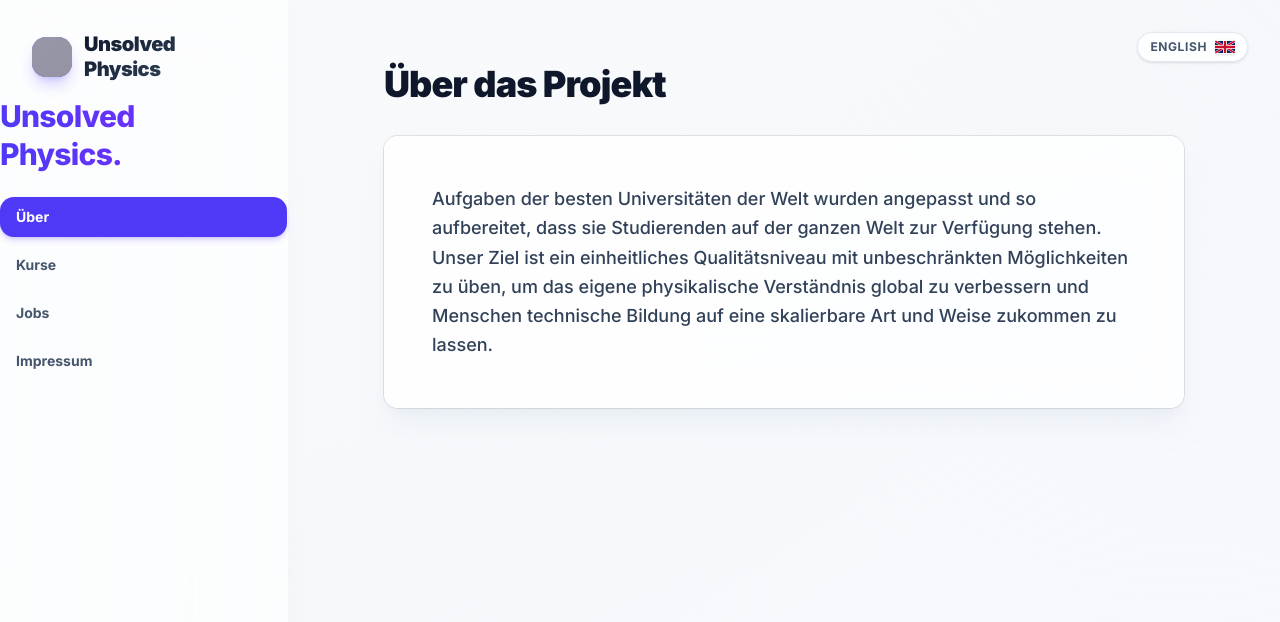
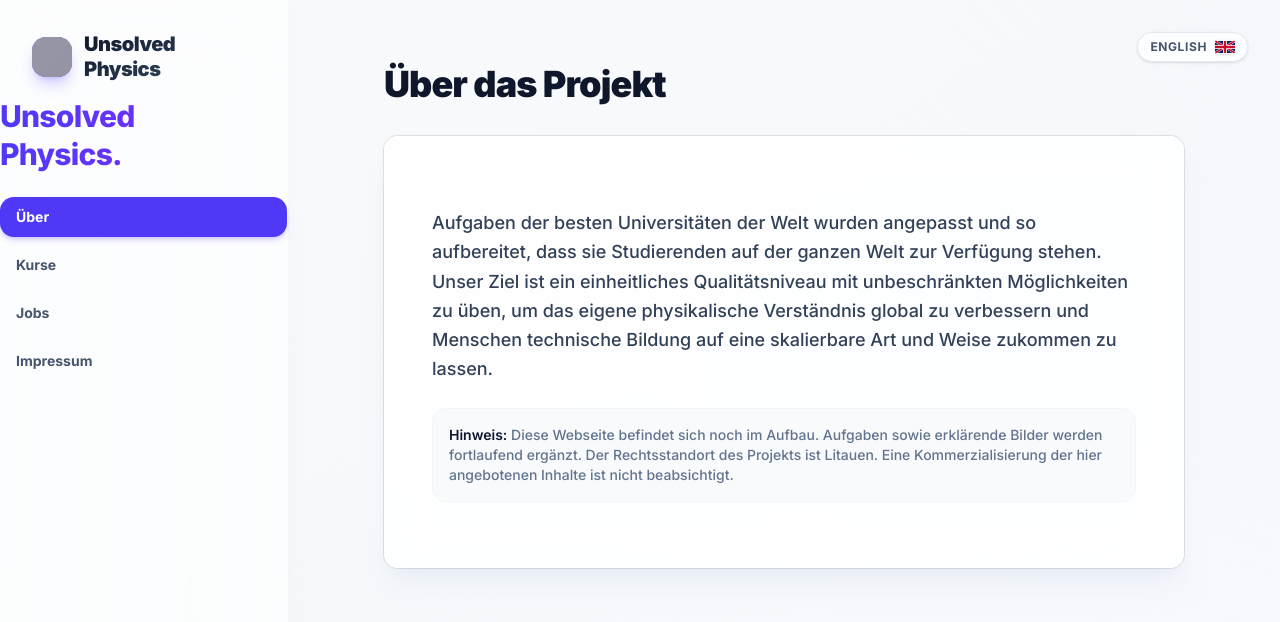
Before and after one commit to IAmMichaelPutz/Unsolved-physics, a Next.js app: page /about in a window 1280 px wide. Shown: the top 622 px of the page. Built offline with nearby package versions, Linux system fonts and the light colour scheme; grey boxes are pictures that could not be loaded.

Commit message:
Add disclaimer to About page

```diff
--- a/src/app/about/page.tsx
+++ b/src/app/about/page.tsx
@@ -65,13 +65,23 @@ export default function AboutPage() {
             <Card className="border-0 shadow-xl shadow-slate-200/50 bg-white/80 backdrop-blur-xl mb-8 p-8 md:p-12">
               <CardContent className="p-0 prose prose-slate prose-lg max-w-none text-slate-700 leading-relaxed font-medium">
                 {lang === "de" ? (
+                  <div className="space-y-6">
                     <p>
                       Aufgaben der besten Universitäten der Welt wurden angepasst und so aufbereitet, dass sie Studierenden auf der ganzen Welt zur Verfügung stehen. Unser Ziel ist ein einheitliches Qualitätsniveau mit unbeschränkten Möglichkeiten zu üben, um das eigene physikalische Verständnis global zu verbessern und Menschen technische Bildung auf eine skalierbare Art und Weise zukommen zu lassen.
                     </p>
+                    <p className="text-sm text-slate-500 bg-slate-50 p-4 rounded-xl border border-slate-100">
+                      <strong>Hinweis:</strong> Diese Webseite befindet sich noch im Aufbau. Aufgaben sowie erklärende Bilder werden fortlaufend ergänzt. Der Rechtsstandort des Projekts ist Litauen. Eine Kommerzialisierung der hier angebotenen Inhalte ist nicht beabsichtigt.
+                    </p>
+                  </div>
                 ) : (
+                  <div className="space-y-6">
                     <p>
                       Tasks from the best universities in the world have been adapted and prepared so that they are available to students all over the world. Our goal is a uniform level of quality with unlimited opportunities to practice, in order to globally improve physical understanding and provide technical education to people in a scalable way.
                     </p>
+                    <p className="text-sm text-slate-500 bg-slate-50 p-4 rounded-xl border border-slate-100">
+                      <strong>Note:</strong> This website is currently under construction. Tasks and explanatory images are continuously being added. The legal location of the project is Lithuania. Commercialization of the content provided here is not intended.
+                    </p>
+                  </div>
                 )}
               </CardContent>
             </Card>
```
Lines whose indentation alone changed are shown as unchanged.
